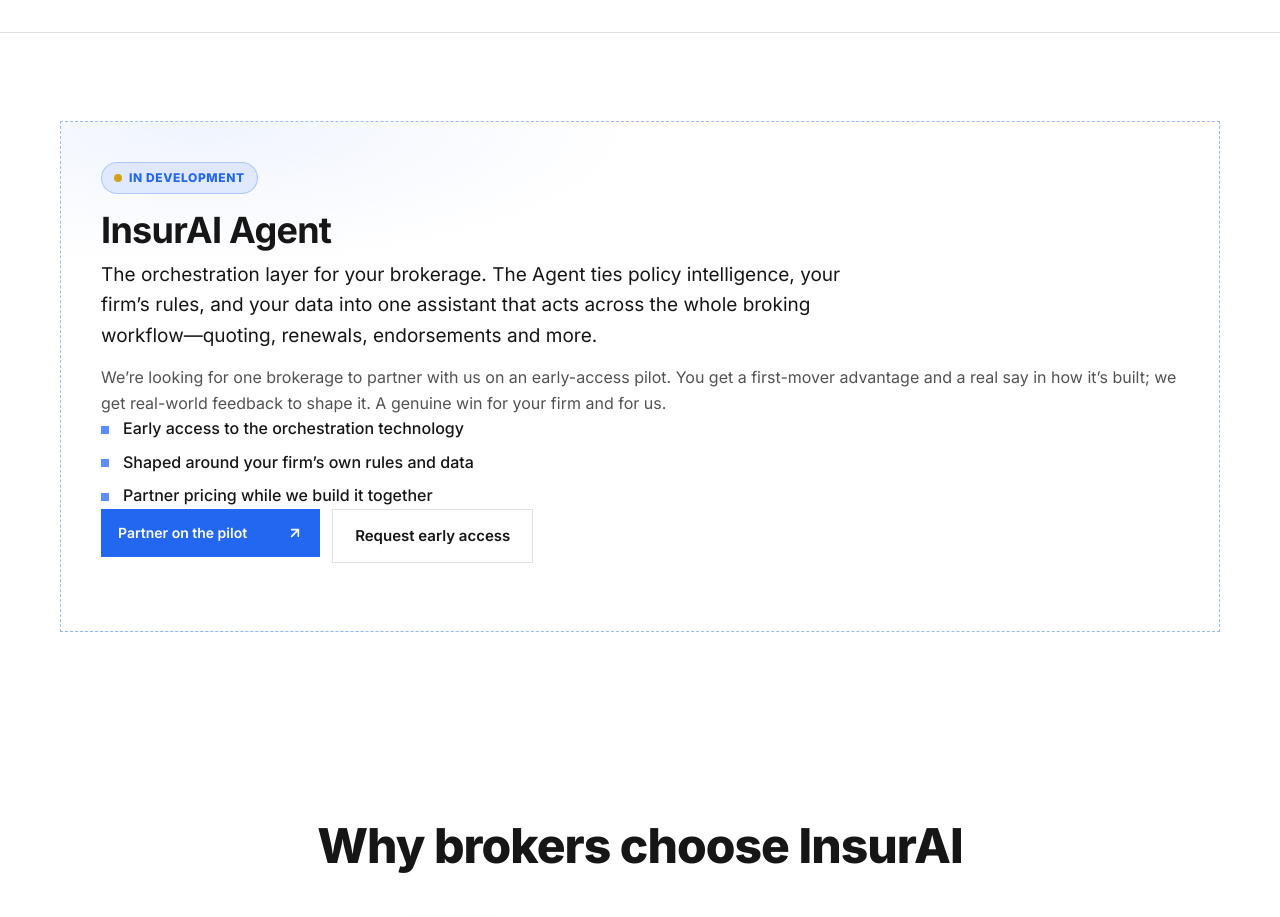
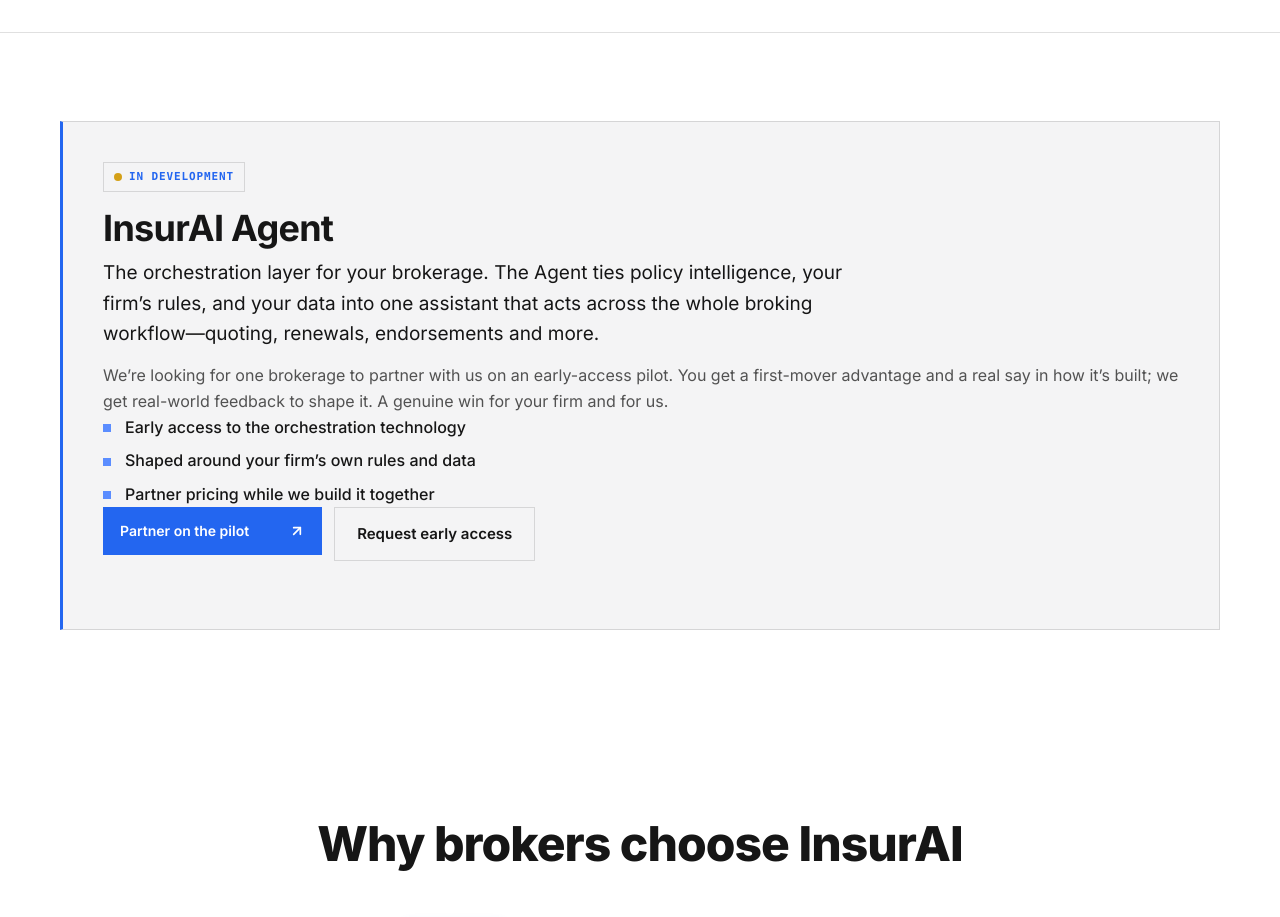
Before and after one commit to rodricksdylan/Website, a Next.js app: page / in a window 1280 px wide. Shown: the part 2860-3777 px from the top of the page. Built offline with nearby package versions, Linux system fonts and the light colour scheme.

Commit message:
style: sharp InsurAI Agent callout

```diff
--- a/app/page.module.css
+++ b/app/page.module.css
@@ -1183,28 +1183,28 @@
 /* InsurAI Agent — in-development callout */
 .agentCard {
   position: relative;
-  border: 1px dashed rgba(35, 102, 240, 0.45);
-  border-radius: var(--radius);
+  border: 1px solid var(--line);
+  border-left: 3px solid var(--primary);
+  border-radius: 0;
   padding: 40px;
-  background:
-    radial-gradient(720px 240px at 12% 0%, rgba(35, 102, 240, 0.07), transparent 60%),
-    var(--white);
-  box-shadow: var(--shadow-sm);
+  background: var(--grey-50);
+  box-shadow: none;
 }
 
 .agentBadge {
   display: inline-flex;
   align-items: center;
   gap: 7px;
-  font-size: 12px;
-  font-weight: 800;
-  letter-spacing: 0.05em;
+  font-family: ui-monospace, SFMono-Regular, Menlo, Consolas, monospace;
+  font-size: 11px;
+  font-weight: 600;
+  letter-spacing: 0.08em;
   text-transform: uppercase;
   color: var(--primary);
-  background: rgba(35, 102, 240, 0.1);
-  border: 1px solid rgba(35, 102, 240, 0.25);
-  padding: 5px 12px;
-  border-radius: 999px;
+  background: transparent;
+  border: 1px solid var(--line);
+  padding: 5px 10px;
+  border-radius: 0;
   margin-bottom: 16px;
 }
 
```
